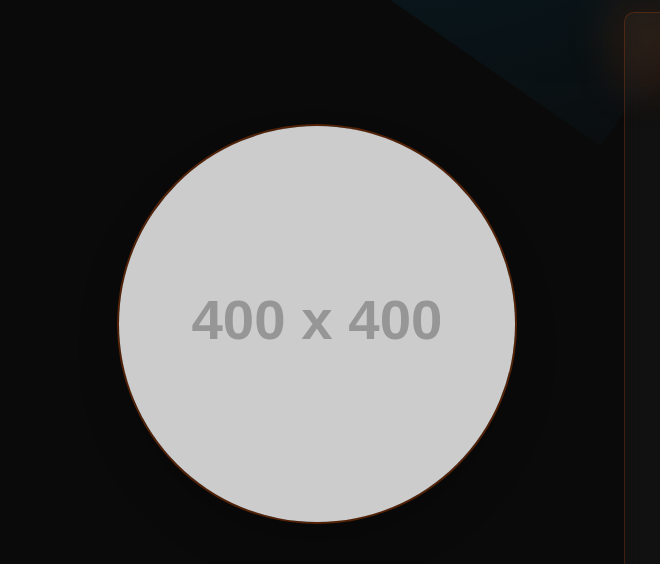
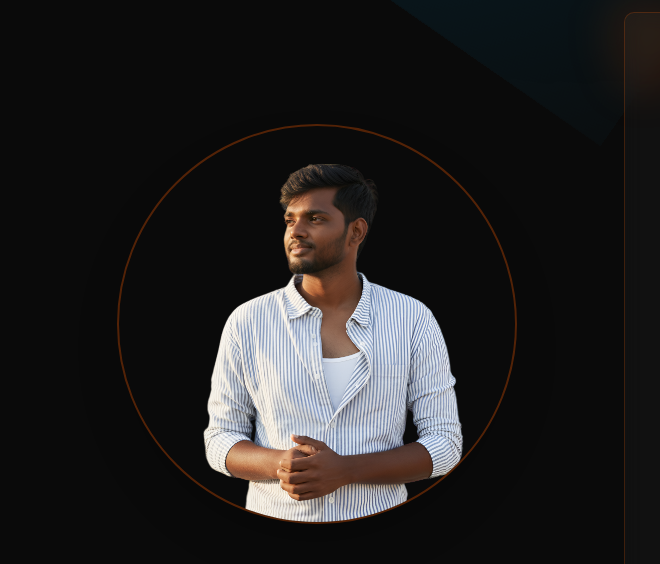
Before and after one commit to MSivananthan/MSivananthan.github.io, a plain HTML site: page Personal.html in a window 1280 px wide. Shown: the part 1060-1624 px from the top of the page, 0-660 px from the left. Drawn offline with Linux system fonts and the light colour scheme; placeholder pictures from the web are drawn by us.

Commit message:
profile image source in Personal.html

```diff
--- a/Personal.html
+++ b/Personal.html
@@ -2310,7 +2310,7 @@
             <div class="about-container">
                 <div class="about-img-container">
                     <div class="about-img">
-                        <img src="https://via.placeholder.com/400x400/FF5E00/FFFFFF?text=Siva" alt="M Sivananthan">
+                        <img src="Image.png" alt="M Sivananthan">
                     </div>
                 </div>
                 <div class="about-content">
```
